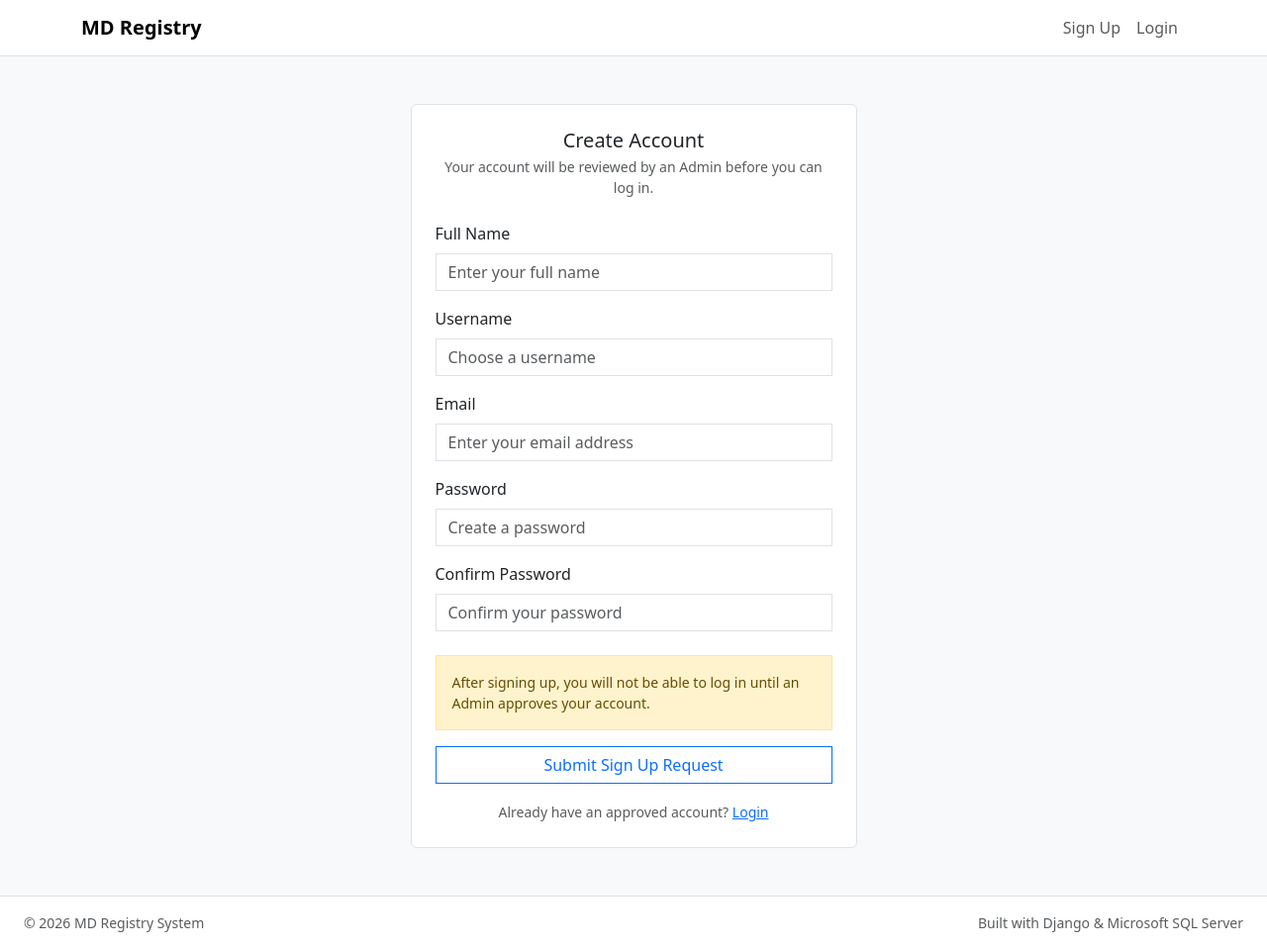
After one commit to Tyroneekhator/md-registry-system, a Django app: page /accounts/signup/ in a window 1280 px wide. The commit adds this page. Shown: the whole page at 99% size. Run offline with Django 5.2, Linux system fonts and the light colour scheme.

Commit message:
fully functional project

```diff
--- a/apps/accounts/urls.py
+++ b/apps/accounts/urls.py
@@ -5,6 +5,7 @@ app_name = "accounts"
 
 urlpatterns = [
     path("login/", views.login_view, name="login"),
+    path("signup/", views.signup_view, name="signup"),
     path("logout/", views.logout_view, name="logout"),
     path("profile/", views.profile_view, name="profile"),
 
@@ -12,6 +13,16 @@ urlpatterns = [
     path("users/create/", views.user_create_view, name="user_create"),
     path("users/<int:user_id>/edit/", views.user_edit_view, name="user_edit"),
     path("users/<int:user_id>/toggle-active/", views.user_disable_view, name="user_disable"),
+
+    # CHANGE:
+    # Admin can reject a pending sign-up account.
+    # This deletes the inactive pending account.
+    path(
+        "users/<int:user_id>/reject-signup/",
+        views.user_reject_signup_view,
+        name="user_reject_signup",
+    ),
+
     path("users/<int:user_id>/", views.user_detail_view, name="user_detail"),
 
     path("groups/", views.groups_list_view, name="groups_list"),
--- a/apps/accounts/views.py
+++ b/apps/accounts/views.py
@@ -3,10 +3,9 @@ from django.contrib import messages
 from django.utils import timezone
 from django.db.models import Q
 
-
 from django.contrib.auth.hashers import check_password, make_password
 
-# --- Import your models (adjust names/paths if yours differ) ---
+# --- Import your models ---
 from apps.accounts.models import (
     Users, Groups, Permissions, UserGroups, GroupPermissions
 )
@@ -30,14 +29,17 @@ def _norm_user(u: Users):
 
     return u
 
+
 def _norm_group(g: Groups):
     if not g:
         return g
+
     g.group_id = g.GroupID
     g.name = g.GroupName
 
-
-    # ✅ FIX: add descriptions (since Groups table has no Description column)
+    # CHANGE:
+    # Added template-friendly role descriptions because the Groups table
+    # does not have a Description column.
     role_descriptions = {
         "Admin": "Full system access: users, roles, restore deleted records, audit oversight.",
         "Clerk": "Can create/edit records, upload attachments, and perform day-to-day registry operations.",
@@ -51,11 +53,15 @@ def _norm_group(g: Groups):
 def _norm_permission(p: Permissions):
     if not p:
         return p
+
     p.id = p.PermissionID
     p.code = p.PermissionCode
-    # ✅ FIX: template-friendly aliases
+
+    # CHANGE:
+    # Added template-friendly aliases.
     p.name = p.PermissionCode
     p.description = p.Description
+
     return p
 
 
@@ -66,6 +72,7 @@ def _get_current_user(request):
     user_id = request.session.get("user_id")
     if not user_id:
         return None
+
     try:
         return _norm_user(Users.objects.get(UserID=user_id, IsActive=True))
     except Users.DoesNotExist:
@@ -75,11 +82,6 @@ def _get_current_user(request):
 def _get_user_groups(user: Users):
     """
     Returns a queryset of Groups the user belongs to.
-
-    FIX:
-    - Old code used: usergroup__user (doesn't exist)
-    - Correct related query name for UserGroups -> Groups is: usergroups
-      and the FK field on UserGroups to Users is: UserID (not user). :contentReference[oaicite:5]{index=5}
     """
     return Groups.objects.filter(usergroups__UserID=user).distinct()
 
@@ -99,22 +101,29 @@ def _is_clerk(user: Users) -> bool:
 def login_required_view(view_func):
     def wrapper(request, *args, **kwargs):
         user = _get_current_user(request)
+
         if not user:
             return redirect("accounts:login")
-        request.current_user = user  # attach for convenience
+
+        request.current_user = user
         return view_func(request, *args, **kwargs)
+
     return wrapper
 
 
 def admin_required_view(view_func):
     def wrapper(request, *args, **kwargs):
         user = _get_current_user(request)
+
         if not user:
             return redirect("accounts:login")
+
         if not _is_admin(user):
             return redirect("accounts:access_denied")
+
         request.current_user = user
         return view_func(request, *args, **kwargs)
+
     return wrapper
 
 
@@ -124,6 +133,7 @@ def _audit(request, event_type: str, details: str = ""):
     AuditLogs(EventType, ActorUserID, Details, EventTime)
     """
     user = _get_current_user(request)
+
     try:
         AuditLogs.objects.create(
             EventType=event_type,
@@ -132,7 +142,7 @@ def _audit(request, event_type: str, details: str = ""):
             EventTime=timezone.now(),
         )
     except Exception:
-        # Don’t block login/logout if auditing fails
+        # Do not block the main action if auditing fails.
         pass
 
 
@@ -143,7 +153,6 @@ def login_view(request):
     if request.method == "GET":
         return render(request, "accounts/login.html")
 
-    # POST
     username = (request.POST.get("username") or "").strip()
     password = request.POST.get("password") or ""
 
@@ -157,15 +166,20 @@ def login_view(request):
         messages.error(request, "Invalid login credentials.")
         return redirect("accounts:login")
 
+    # CHANGE:
+    # Updated inactive-account message so new signup users understand that
+    # they are waiting for Admin approval.
     if not getattr(user, "is_active", True):
-        messages.error(request, "Your account is disabled. Contact an Admin.")
+        messages.error(
+            request,
+            "Your account is not active yet. Please wait for an Admin to approve your account."
+        )
         return redirect("accounts:login")
 
     if not check_password(password, user.PasswordHash):
         messages.error(request, "Invalid login credentials.")
         return redirect("accounts:login")
 
-    # Start session
     request.session["user_id"] = user.UserID
     request.session["username"] = user.Username
 
@@ -200,18 +214,108 @@ def profile_view(request):
         "groups": groups,
         "is_admin": _is_admin(user),
     }
+
     return render(request, "accounts/profile.html", context)
 
 
 # ----------------------------
-# 10) access_denied_view
+# 4) access_denied_view
 # ----------------------------
 def access_denied_view(request):
     return render(request, "accounts/access_denied.html")
 
 
 # ----------------------------
-# 4) users_list_view (Admin)
+# 5) signup_view
+# ----------------------------
+# CHANGE:
+# This is a new public registration view.
+# It allows users to create an account, but the account is saved as inactive.
+# The Admin must approve/enable the account before the user can log in.
+def signup_view(request):
+    """
+    Public registration page.
+
+    New users are created as inactive accounts so they cannot log in until
+    an Admin enables/approves them from User Management.
+    """
+
+    # If an already logged-in user opens signup, send them to dashboard.
+    if request.session.get("user_id"):
+        return redirect("records:dashboard")
+
+    if request.method == "GET":
+        return render(request, "accounts/signup.html")
+
+    full_name = (request.POST.get("full_name") or "").strip()
+    username = (request.POST.get("username") or "").strip()
+    email = (request.POST.get("email") or "").strip()
+    password = (request.POST.get("password") or "").strip()
+    confirm_password = (request.POST.get("confirm_password") or "").strip()
+
+    if not full_name or not username or not email or not password:
+        messages.error(request, "Full name, username, email, and password are required.")
+        return redirect("accounts:signup")
+
+    if password != confirm_password:
+        messages.error(request, "Passwords do not match.")
+        return redirect("accounts:signup")
+
+    if Users.objects.filter(Username__iexact=username).exists():
+        messages.error(request, "Username already exists. Please choose another username.")
+        return redirect("accounts:signup")
+
+    if Users.objects.filter(Email__iexact=email).exists():
+        messages.error(request, "Email already exists. Please use another email address.")
+        return redirect("accounts:signup")
+
+    user = Users.objects.create(
+        Username=username,
+        FullName=full_name,
+        Email=email,
+        PasswordHash=make_password(password),
+
+        # CHANGE:
+        # This is the approval control.
+        # New users cannot log in until Admin enables them.
+        IsActive=False,
+
+        CreatedAt=timezone.now(),
+    )
+
+    # CHANGE:
+    # Assign new signup users to the safest default role, Viewer.
+    # They are still inactive until approved.
+    viewer_group = Groups.objects.filter(GroupName__iexact="Viewer").first()
+
+    if viewer_group:
+        UserGroups.objects.get_or_create(
+            UserID=user,
+            GroupID=viewer_group,
+        )
+
+    # CHANGE:
+    # Optional audit log entry for pending signup.
+    try:
+        AuditLogs.objects.create(
+            EventType="USER_SIGNUP_PENDING",
+            ActorUserID=None,
+            Details=f"New signup pending approval: UserID={user.UserID} Username={user.Username}",
+            EventTime=timezone.now(),
+        )
+    except Exception:
+        pass
+
+    messages.success(
+        request,
+        "Account created successfully. Please wait for an Admin to approve your account before logging in.",
+    )
+
+    return redirect("accounts:login")
+
+
+# ----------------------------
+# 6) users_list_view
 # ----------------------------
 @login_required_view
 def users_list_view(request):
@@ -222,22 +326,25 @@ def users_list_view(request):
 
     q = (request.GET.get("q") or "").strip()
 
-    # Keep as QuerySet (do NOT convert to list before filtering)
     qs = Users.objects.all().order_by("Username")
 
     if q:
-        # Your model only guarantees Username. We'll search that, and optionally other fields if they exist.
         filters = Q(Username__icontains=q)
+
         if hasattr(Users, "FullName"):
             filters |= Q(FullName__icontains=q)
+
         if hasattr(Users, "Email"):
             filters |= Q(Email__icontains=q)
+
         qs = qs.filter(filters)
 
     users_with_groups = []
+
     for u in qs:
         u = _norm_user(u)
         groups = [_norm_group(g) for g in _get_user_groups(u)]
+
         users_with_groups.append({
             "user": u,
             "groups": groups,
@@ -269,12 +376,12 @@ def user_detail_view(request, user_id: int):
         "is_clerk": _is_clerk(current_user),
     })
 
+
 # ----------------------------
-# 5) user_create_view (Admin)
+# 7) user_create_view
 # ----------------------------
 @admin_required_view
 def user_create_view(request):
-
     current_user = request.current_user
 
     if request.method == "GET":
@@ -327,9 +434,6 @@ def user_create_view(request):
 
     UserGroups.objects.create(UserID=user, GroupID_id=group_id_int)
 
-    # =========================================================
-    # FIXED: _audit(request, event_type, details)
-    # =========================================================
     _audit(
         request,
         "USER_CREATE",
@@ -341,7 +445,7 @@ def user_create_view(request):
 
 
 # ----------------------------
-# 6) user_edit_view (Admin)
+# 8) user_edit_view
 # ----------------------------
 @admin_required_view
 def user_edit_view(request, user_id):
@@ -350,6 +454,7 @@ def user_edit_view(request, user_id):
 
     if request.method == "GET":
         groups = [_norm_group(g) for g in Groups.objects.all().order_by("GroupName")]
+
         current_group_ids = list(
             UserGroups.objects.filter(UserID=user).values_list("GroupID_id", flat=True)
         )
@@ -374,6 +479,7 @@ def user_edit_view(request, user_id):
         return redirect("accounts:user_edit", user_id=user.UserID)
 
     existing = Users.objects.filter(Username=username).exclude(UserID=user.UserID).first()
+
     if existing:
         messages.error(request, "Username already exists.")
         return redirect("accounts:user_edit", user_id=user.UserID)
@@ -415,9 +521,6 @@ def user_edit_view(request, user_id):
     UserGroups.objects.filter(UserID=user).delete()
     UserGroups.objects.create(UserID=user, GroupID_id=group_id_int)
 
-    # =========================================================
-    # FIXED: _audit(request, event_type, details)
-    # =========================================================
     _audit(
         request,
         "USER_EDIT",
@@ -427,23 +530,85 @@ def user_edit_view(request, user_id):
     messages.success(request, "User updated successfully.")
     return redirect("accounts:user_detail", user_id=user.UserID)
 
+
 # ----------------------------
-# 7) user_disable_view (Admin)
+# 9) user_disable_view
 # ----------------------------
 @admin_required_view
 def user_disable_view(request, user_id):
     user = get_object_or_404(Users, UserID=user_id)
 
+    # CHANGE:
+    # This existing enable/disable function now also works as Admin approval.
+    # If the user signed up, they are inactive.
+    # Admin clicking Approve / Enable makes IsActive=True.
     user.IsActive = not user.IsActive
     user.save()
 
     state = "enabled" if user.IsActive else "disabled"
-    _audit(request, event_type="USER_TOGGLE_ACTIVE", details=f"{state.title()} user {user.Username}.")
+
+    _audit(
+        request,
+        event_type="USER_TOGGLE_ACTIVE",
+        details=f"{state.title()} user {user.Username}."
+    )
+
     messages.success(request, f"User {user.Username} has been {state}.")
     return redirect("accounts:users_list")
 
+
+@admin_required_view
+def user_reject_signup_view(request, user_id):
+    """
+    CHANGE:
+    Reject a pending sign-up request.
+
+    This view is only for inactive users, because inactive users are treated as
+    pending approval accounts.
+
+    When Admin rejects the request:
+    - the pending user account is deleted
+    - linked UserGroups rows are deleted automatically because UserGroups uses CASCADE
+    - an audit log is created
+    """
+
+    if request.method != "POST":
+        return redirect("accounts:users_list")
+
+    user = get_object_or_404(Users, UserID=user_id)
+
+    # Safety check:
+    # Do not allow Admin to reject/delete an already active user.
+    if user.IsActive:
+        messages.error(
+            request,
+            "Only pending/inactive sign-up accounts can be rejected. Disable the user first if needed."
+        )
+        return redirect("accounts:user_detail", user_id=user.UserID)
+
+    rejected_username = user.Username
+    rejected_user_id = user.UserID
+
+    # Delete the pending account.
+    # UserGroups rows are removed automatically because UserGroups has on_delete=models.CASCADE.
+    user.delete()
+
+    _audit(
+        request,
+        event_type="USER_SIGNUP_REJECTED",
+        details=f"Rejected and deleted pending signup UserID={rejected_user_id} Username={rejected_username}.",
+    )
+
+    messages.success(
+        request,
+        f"Sign-up request for {rejected_username} has been rejected."
+    )
+
+    return redirect("accounts:users_list")
+
+
 # ----------------------------
-# 8) groups_list_view (Admin)
+# 10) groups_list_view
 # ----------------------------
 @admin_required_view
 def groups_list_view(request):
@@ -452,7 +617,7 @@ def groups_list_view(request):
 
 
 # ----------------------------
-# 9) group_permissions_view (Admin)
+# 11) group_permissions_view
 # ----------------------------
 @admin_required_view
 def group_permissions_view(request, group_id):
@@ -461,6 +626,7 @@ def group_permissions_view(request, group_id):
 
     if request.method == "POST":
         selected_permission_ids = set()
+
         for pid in request.POST.getlist("permission_ids"):
             try:
                 selected_permission_ids.add(int(pid))
@@ -482,7 +648,8 @@ def group_permissions_view(request, group_id):
 
     assigned_permission_ids = set(
         GroupPermissions.objects.filter(GroupID_id=group.GroupID).values_list(
-            "PermissionID_id", flat=True
+            "PermissionID_id",
+            flat=True,
         )
     )
 
@@ -492,7 +659,8 @@ def group_permissions_view(request, group_id):
         "assigned_permission_ids": assigned_permission_ids,
     })
 
-# Backward-compatible aliases (internal)
+
+# Backward-compatible aliases
 User = Users
 Group = Groups
 Permission = Permissions
--- /dev/null
+++ b/templates/accounts/signup.html
@@ -0,0 +1,110 @@
+{% extends "base/base.html" %}
+{% load static %}
+
+{% block title %}Sign Up{% endblock %}
+
+{% block content %}
+
+<div class="container py-4">
+    <div class="row justify-content-center">
+        <div class="col-md-7 col-lg-5">
+
+            <div class="bg-white border rounded p-4">
+
+                <div class="text-center mb-4">
+                    <h1 class="h5 mb-1">Create Account</h1>
+                    <p class="text-muted small mb-0">
+                        Your account will be reviewed by an Admin before you can log in.
+                    </p>
+                </div>
+
+                {% if messages %}
+                    {% for message in messages %}
+                        <div class="alert alert-{{ message.tags|default:'info' }} small">
+                            {{ message }}
+                        </div>
+                    {% endfor %}
+                {% endif %}
+
+                <!-- CHANGE:
+                     New public sign-up form.
+                     The account created by this form is inactive until Admin approval. -->
+                <form method="POST">
+                    {% csrf_token %}
+
+                    <div class="mb-3">
+                        <label class="form-label">Full Name</label>
+                        <input type="text"
+                               name="full_name"
+                               class="form-control"
+                               placeholder="Enter your full name"
+                               required>
+                    </div>
+
+                    <div class="mb-3">
+                        <label class="form-label">Username</label>
+                        <input type="text"
+                               name="username"
+                               class="form-control"
+                               placeholder="Choose a username"
+                               required>
+                    </div>
+
+                    <div class="mb-3">
+                        <label class="form-label">Email</label>
+                        <input type="email"
+                               name="email"
+                               class="form-control"
+                               placeholder="Enter your email address"
+                               required>
+                    </div>
+
+                    <div class="mb-3">
+                        <label class="form-label">Password</label>
+                        <input type="password"
+                               name="password"
+                               class="form-control"
+                               placeholder="Create a password"
+                               required>
+                    </div>
+
+                    <div class="mb-4">
+                        <label class="form-label">Confirm Password</label>
+                        <input type="password"
+                               name="confirm_password"
+                               class="form-control"
+                               placeholder="Confirm your password"
+                               required>
+                    </div>
+
+                    <!-- CHANGE:
+                         Clear warning that signup does not give immediate access. -->
+                    <div class="alert alert-warning small">
+                        After signing up, you will not be able to log in until an Admin approves your account.
+                    </div>
+
+                    <div class="d-grid">
+                        <button type="submit" class="btn btn-outline-primary">
+                            Submit Sign Up Request
+                        </button>
+                    </div>
+                </form>
+
+                <div class="text-center mt-3">
+                    <small class="text-muted">
+                        Already have an approved account?
+                        <a href="{% url 'accounts:login' %}">Login</a>
+                    </small>
+                </div>
+
+            </div>
+
+        </div>
+    </div>
+</div>
+
+{% endblock %}
+
+{% block extra_js %}
+<script src="{% static 'js/accounts.js' %}"></script>
+{% endblock %}
--- a/templates/base/navbar.html
+++ b/templates/base/navbar.html
@@ -6,17 +6,11 @@
 
     <div class="container">
 
-        <!-- ------------------------------------------------ -->
-        <!-- Brand / Logo                                     -->
-        <!-- ------------------------------------------------ -->
         <a class="navbar-brand fw-semibold"
            href="{% url 'records:home' %}">
             MD Registry
         </a>
 
-        <!-- ------------------------------------------------ -->
-        <!-- Mobile Toggle Button                             -->
-        <!-- ------------------------------------------------ -->
         <button class="navbar-toggler"
                 type="button"
                 data-bs-toggle="collapse"
@@ -27,19 +21,12 @@
             <span class="navbar-toggler-icon"></span>
         </button>
 
-        <!-- ------------------------------------------------ -->
-        <!-- Collapsible Navbar Content                       -->
-        <!-- ------------------------------------------------ -->
         <div class="collapse navbar-collapse" id="mainNavbar">
 
-            <!-- ============================================ -->
-            <!-- Left Side Navigation Links                   -->
-            <!-- ============================================ -->
             <ul class="navbar-nav me-auto mb-2 mb-lg-0">
 
                 {% if request.session.user_id %}
 
-                    <!-- Dashboard -->
                     <li class="nav-item">
                         <a class="nav-link"
                            href="{% url 'records:dashboard' %}">
@@ -47,7 +34,6 @@
                         </a>
                     </li>
 
-                    <!-- Records -->
                     <li class="nav-item">
                         <a class="nav-link"
                            href="{% url 'records:records_table' %}">
@@ -55,7 +41,6 @@
                         </a>
                     </li>
 
-                    <!-- Workflow / Requests -->
                     <li class="nav-item">
                         <a class="nav-link"
                            href="{% url 'workflow:requests_list' %}">
@@ -63,7 +48,6 @@
                         </a>
                     </li>
 
-                    <!-- Admin Dropdown -->
                     {% if is_admin %}
                         <li class="nav-item dropdown">
                             <a class="nav-link dropdown-toggle"
@@ -92,7 +76,6 @@
                                     </a>
                                 </li>
 
-                                <!-- ✅ NEW: Departments (Admin only) -->
                                 <li>
                                     <a class="dropdown-item"
                                        href="{% url 'organization:departments_list' %}">
@@ -124,14 +107,10 @@
 
             </ul>
 
-            <!-- ============================================ -->
-            <!-- Right Side Navigation Links                  -->
-            <!-- ============================================ -->
             <ul class="navbar-nav ms-auto mb-2 mb-lg-0">
 
                 {% if request.session.user_id %}
 
-                    <!-- Profile -->
                     <li class="nav-item">
                         <a class="nav-link"
                            href="{% url 'accounts:profile' %}">
@@ -140,19 +119,31 @@
                         </a>
                     </li>
 
-                    <!-- Logout -->
                     <li class="nav-item">
-                        <form method="post" action="{% url 'accounts:logout' %}" class="d-inline">
+                        <form method="post"
+                              action="{% url 'accounts:logout' %}"
+                              class="d-inline">
                             {% csrf_token %}
-                            <button type="submit" class="nav-link text-danger btn btn-link p-0">
-                                <i class="bi bi-box-arrow-right me-1"></i>Logout
+                            <button type="submit"
+                                    class="nav-link text-danger btn btn-link p-0">
+                                <i class="bi bi-box-arrow-right me-1"></i>
+                                Logout
                             </button>
                         </form>
                     </li>
 
                 {% else %}
 
-                    <!-- Login -->
+                    <!-- CHANGE:
+                         Added Sign Up link for visitors who are not logged in.
+                         This allows new users to request an account. -->
+                    <li class="nav-item">
+                        <a class="nav-link"
+                           href="{% url 'accounts:signup' %}">
+                            Sign Up
+                        </a>
+                    </li>
+
                     <li class="nav-item">
                         <a class="nav-link"
                            href="{% url 'accounts:login' %}">
```
Also changed, not shown: templates/accounts/login.html (+11 -14 lines), templates/accounts/user_detail.html (+30 -3 lines), templates/accounts/users_list.html (+33 -29 lines).
